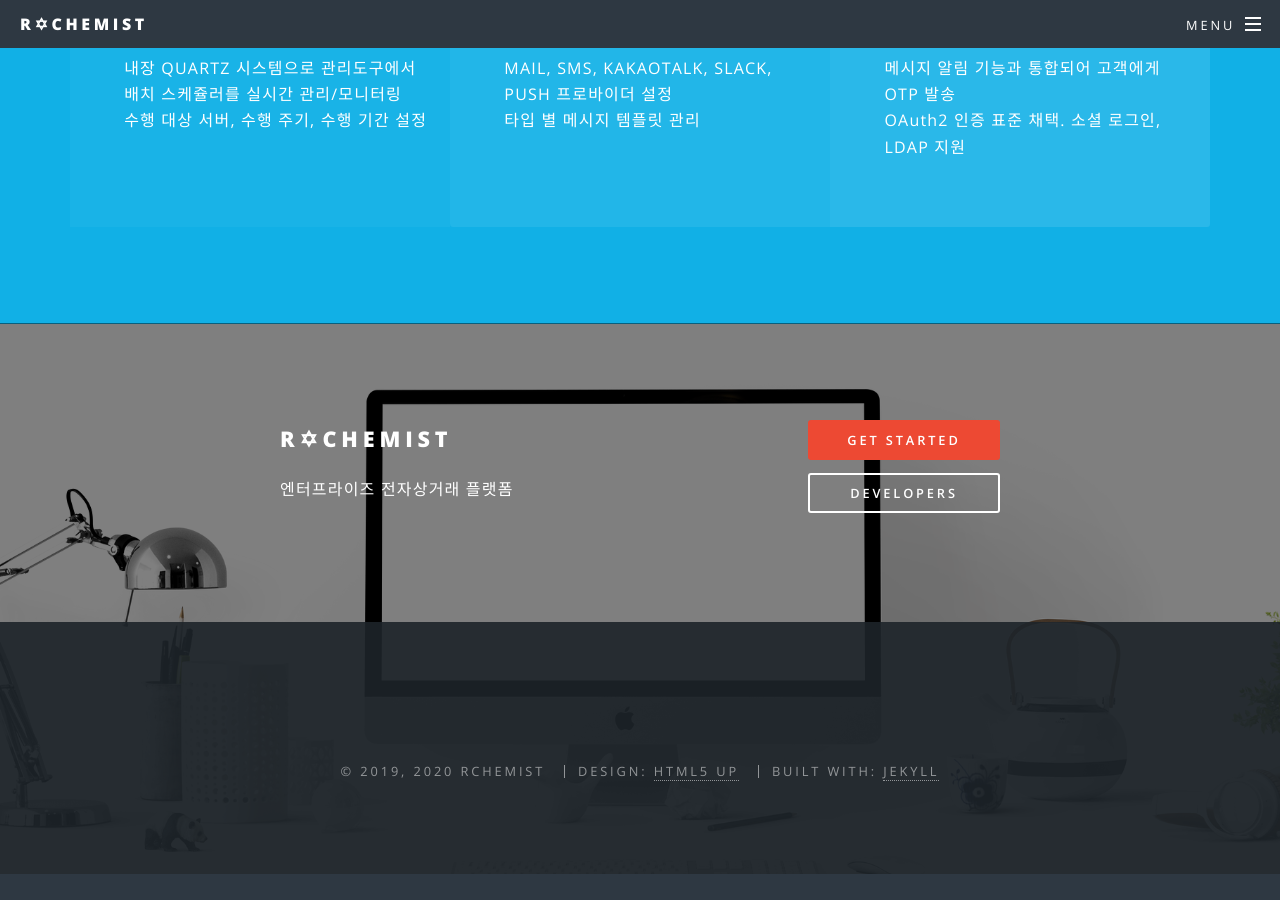
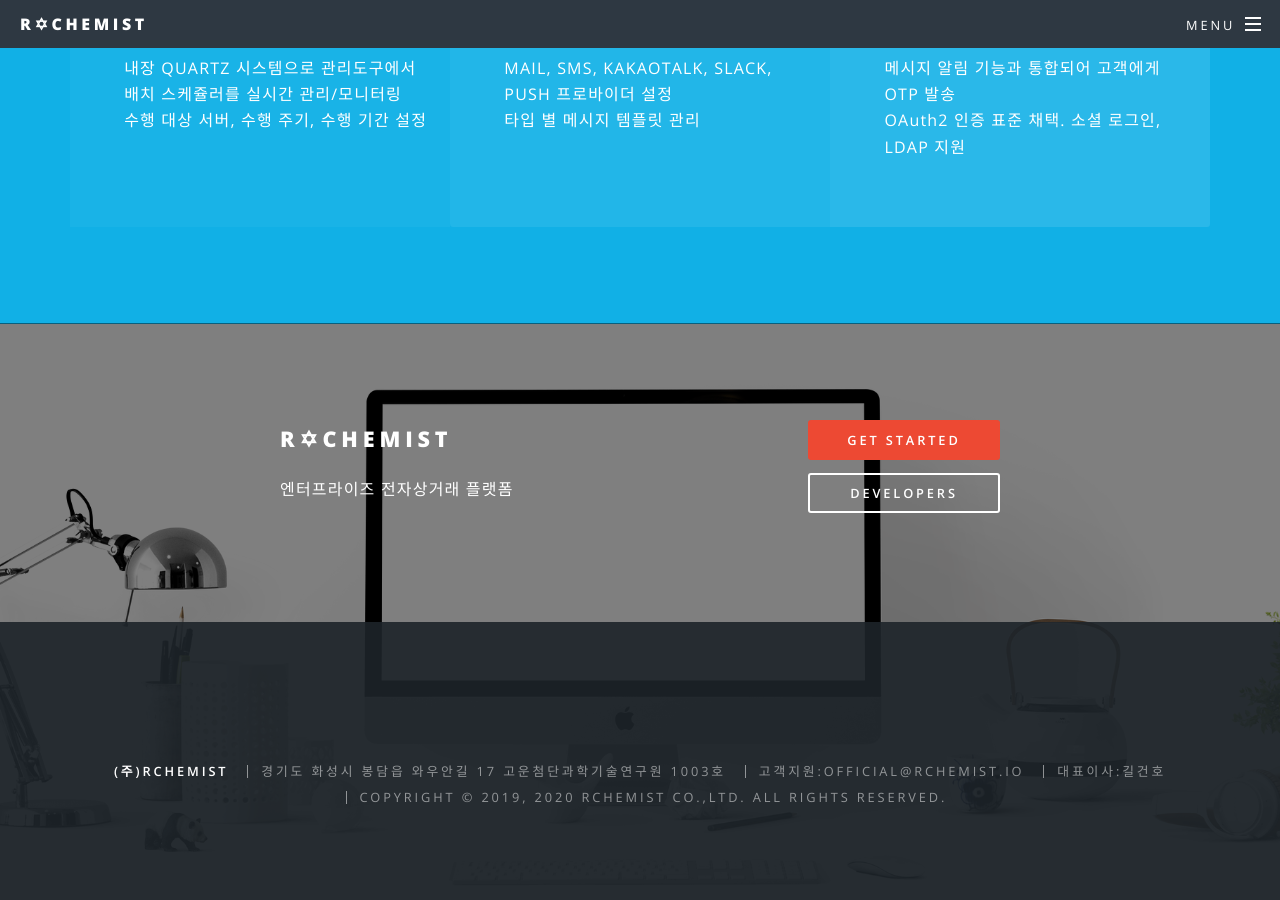
Before and after one commit to rchemist/rchemist.github.io, a Jekyll site: the page built from index.html, in a window 1280 px wide and 900 px high, scrolled down 12410 px. Built offline with Jekyll 4.4.1, drawn with Linux system fonts in a browser that asks for light colours; before the commit the page ends 13284 px from its top, so only the background shows below that.

```diff
--- a/_includes/footer.html
+++ b/_includes/footer.html
@@ -14,14 +14,16 @@
     {% endfor %}
   </ul>
   <ul class="copyright">
-    <li>&copy; {% assign thisyear = site.time | date: "%Y" %}
+    <li><b>(주)Rchemist</b></li>
+    <li>경기도 화성시 봉담읍 와우안길 17 고운첨단과학기술연구원 1003호</li>
+    <li>고객지원:official@rchemist.io</li>
+    <li>대표이사:길건호</li>
+    <li>Copyright &copy; {% assign thisyear = site.time | date: "%Y" %}
     {% if site.first_published %}
       {% capture diff %}{{ site.first_published | minus:thisyear }}{% endcapture %}
       {% if diff contains '-' %}{{ site.first_published }},{% endif %}
     {% endif %}
     {{ thisyear }}
-    {% if site.owner %}{{ site.owner }}{% else %}{{ site.title }}{% endif %}</li>
-    <li>Design: <a href="http://html5up.net" target="_blank">HTML5 UP</a></li>
-    <li>Built with: <a href="http://jekyllrb.com" target="_blank">Jekyll</a></li>
+    {% if site.owner %}{{ site.owner }}{% else %}{{ site.title }}{% endif %} Co.,Ltd. All rights reserved.</li>
   </ul>
 </footer>
```
